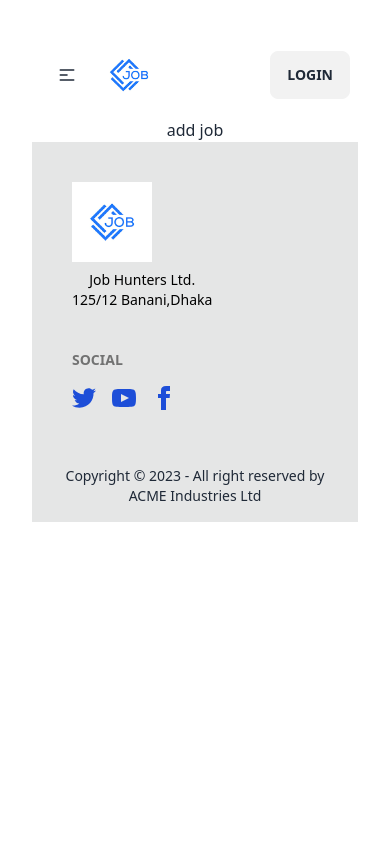
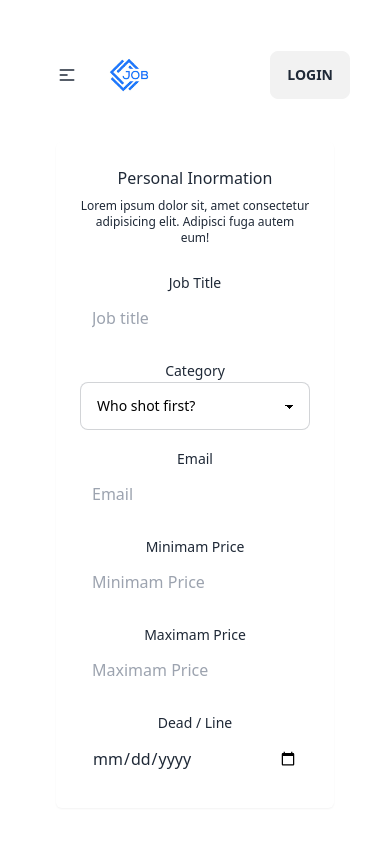
Before and after one commit to RashedAkash/job-website, a React (Vite) app: page /addJob in a window 390 px wide. Shown: the top 844 px of the page. Built offline with nearby package versions, Linux system fonts and the light colour scheme; no server answers.

Commit message:
addjob page create and responsive complete

```diff
--- a/src/Pages/AddJob/AddJob.jsx
+++ b/src/Pages/AddJob/AddJob.jsx
@@ -3,7 +3,54 @@ import React from 'react';
 const AddJob = () => {
   return (
     <div>
-      add job
+      <section className="p-6 dark:bg-gray-200 dark:text-gray-50">
+
+	<form  className="container flex flex-col mx-auto space-y-12">
+		<fieldset className="grid grid-cols-4 gap-6 p-6 rounded-md shadow-sm dark:bg-blue-900">
+			<div className="space-y-2 col-span-full lg:col-span-1">
+				<p className="font-medium">Personal Inormation</p>
+				<p className="text-xs">Lorem ipsum dolor sit, amet consectetur adipisicing elit. Adipisci fuga autem eum!</p>
+			</div>
+			<div className="grid grid-cols-6 gap-4 col-span-full lg:col-span-3">
+				<div className="col-span-full sm:col-span-3">
+					<label  className="text-sm">Job Title</label>
+					<input id="firstName" name="jobTitle" type="text" placeholder="Job title" className="w-full rounded-md p-3 focus:ring focus:ri focus:ri dark:border-gray-700 dark:text-gray-900" />
+				</div>
+				<div className="col-span-full sm:col-span-3">
+					<label  className="text-sm">Category</label>
+					<select name='category' className="select select-bordered w-full max-w-xs text-black">
+  <option disabled selected>Who shot first?</option>
+  <option>Graphic Design</option>
+  <option>Digital Marketing</option>
+  <option>Web Development</option>
+</select>
+				</div>
+				<div className="col-span-full sm:col-span-3">
+					<label className="text-sm">Email</label>
+					<input id="email" name="email" type="email" placeholder="Email" className="w-full rounded-md p-3 focus:ring focus:ri focus:ri dark:border-gray-700 dark:text-gray-900" />
+				</div>
+
+				<div className="col-span-full sm:col-span-2">
+					<label  className="text-sm">Minimam Price</label>
+					<input id="minPrice" name="minPrice" type="text" placeholder="Minimam Price" className="w-full p-3 rounded-md focus:ring focus:ri focus:ri dark:border-gray-700 dark:text-gray-900" />
+				</div>
+				<div className="col-span-full sm:col-span-2">
+					<label  className="text-sm">Maximam Price</label>
+					<input id="maxPrice" name="maxPrice" type="text" placeholder="Maximam Price" className="w-full p-3 rounded-md focus:ring focus:ri focus:ri dark:border-gray-700 dark:text-gray-900" />
+				</div>
+				<div className="col-span-full sm:col-span-2">
+					<label  className="text-sm">Dead / Line</label>
+					<input id="deadLine" name="deadLine" type="date" placeholder="" className="w-full p-3 rounded-md focus:ring focus:ri focus:ri dark:border-gray-700 dark:text-gray-900" />
+				</div>
+
+            </div>
+
+		</fieldset>
+
+            <div className=' flex justify-center'><button className="btn btn-wide bg-blue-900 text-white">Add job</button></div>
+
+	</form>
+</section>
     </div>
   );
 };
--- a/src/Pages/JobDetails/JobDetails.jsx
+++ b/src/Pages/JobDetails/JobDetails.jsx
@@ -1,11 +1,22 @@
 import React from 'react';
-import { useLoaderData } from 'react-router-dom';
+import { Link, useLoaderData } from 'react-router-dom';
 import SectionTitle from '../../Components/SectionTitle/SectionTitle';
 
 const JobDetails = () => {
   const data = useLoaderData();
   console.log(Object.keys(data).join(','));
   const { _id, jobTitle, deadline, priceRange, shortDescription, bidNowButton, category, img } = data;
+
+  const handleSubmit = (e) => {
+    e.preventDefault();
+    const form = e.target;
+    const fName = form.firstName.value;
+    const lName = form.lastName.value;
+    const email = form.email.value;
+    const price = form.price.value;
+    const deadLine = form.deadLine.value;
+    console.log(fName,lName,email,price,deadLine);
+  }
 
   return (
     <div>
@@ -27,7 +38,7 @@ const JobDetails = () => {
       <SectionTitle title='Place your bid' />
       <section className="p-6 dark:bg-gray-200 dark:text-gray-50">
 
-	<form  action="" className="container flex flex-col mx-auto space-y-12">
+	<form  onSubmit={handleSubmit} className="container flex flex-col mx-auto space-y-12">
 		<fieldset className="grid grid-cols-4 gap-6 p-6 rounded-md shadow-sm dark:bg-blue-900">
 			<div className="space-y-2 col-span-full lg:col-span-1">
 				<p className="font-medium">Personal Inormation</p>
@@ -36,11 +47,11 @@ const JobDetails = () => {
 			<div className="grid grid-cols-6 gap-4 col-span-full lg:col-span-3">
 				<div className="col-span-full sm:col-span-3">
 					<label  className="text-sm">First name</label>
-					<input id="firstname" name="firstname" type="text" placeholder="First name" className="w-full rounded-md p-3 focus:ring focus:ri focus:ri dark:border-gray-700 dark:text-gray-900" />
+					<input id="firstName" name="firstName" type="text" placeholder="First name" className="w-full rounded-md p-3 focus:ring focus:ri focus:ri dark:border-gray-700 dark:text-gray-900" />
 				</div>
 				<div className="col-span-full sm:col-span-3">
 					<label  className="text-sm">Last name</label>
-					<input id="lastname" name="lastname" type="text" placeholder="Last name" className="w-full rounded-md p-3  focus:ring focus:ri focus:ri dark:border-gray-700 dark:text-gray-900" />
+					<input id="lastName" name="lastName" type="text" placeholder="Last name" className="w-full rounded-md p-3  focus:ring focus:ri focus:ri dark:border-gray-700 dark:text-gray-900" />
 				</div>
 				<div className="col-span-full sm:col-span-3">
 					<label className="text-sm">Email</label>
@@ -53,13 +64,15 @@ const JobDetails = () => {
 				</div>
 				<div className="col-span-full sm:col-span-2">
 					<label  className="text-sm">Dead / Line</label>
-					<input id="deadLine" name="deadLine" type="text" placeholder="" className="w-full p-3 rounded-md focus:ring focus:ri focus:ri dark:border-gray-700 dark:text-gray-900" />
+					<input id="deadLine" name="deadLine" type="date" placeholder="" className="w-full p-3 rounded-md focus:ring focus:ri focus:ri dark:border-gray-700 dark:text-gray-900" />
 				</div>
 
             </div>
 
 		</fieldset>
-		<div className=' flex justify-center'><button className="btn btn-wide bg-blue-900 text-white">Bid this Job</button></div>
+
+            <div className=' flex justify-center'><button className="btn btn-wide bg-blue-900 text-white">Bid on the project</button></div>
+
 	</form>
 </section>
     </div>
```
